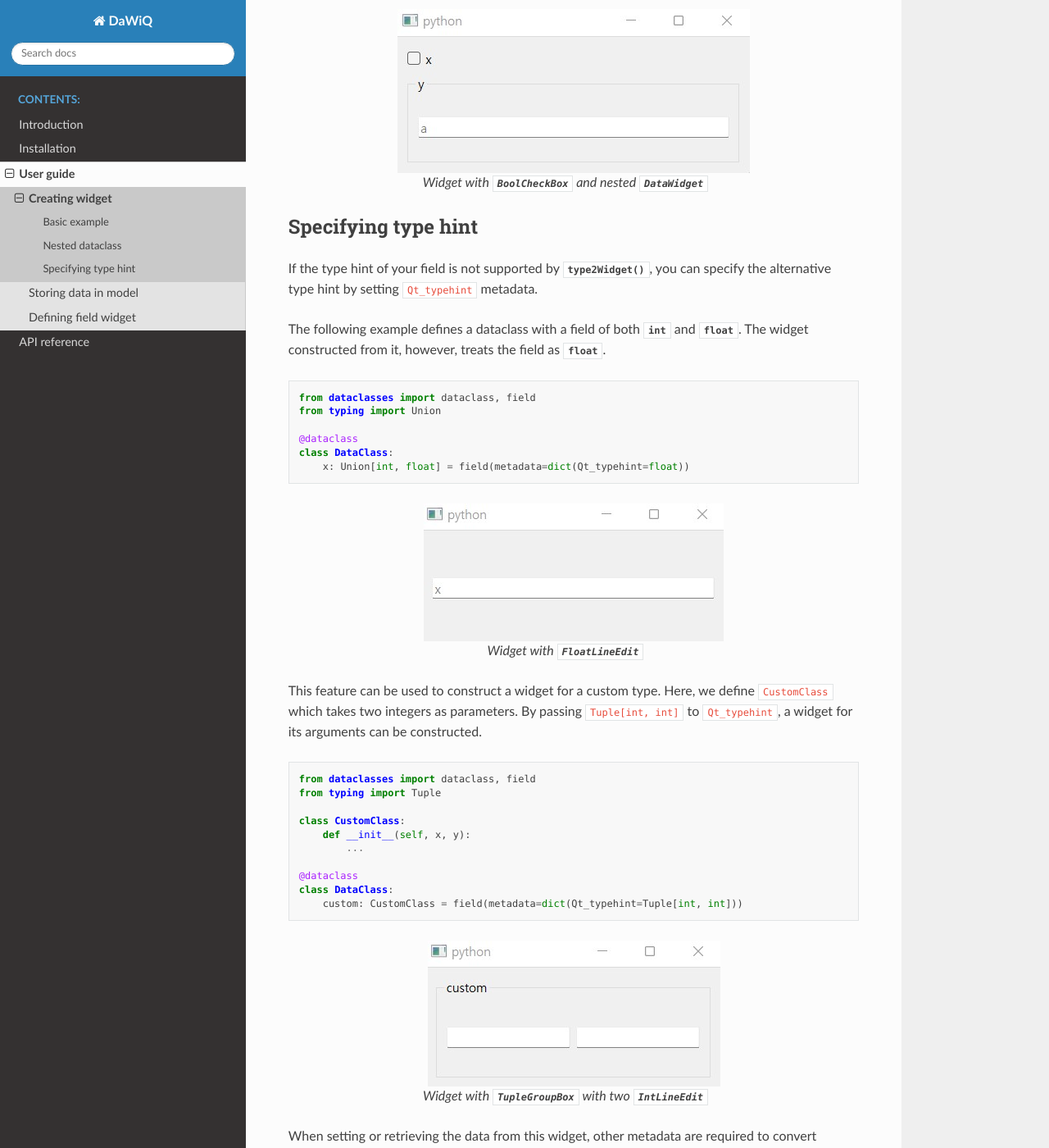
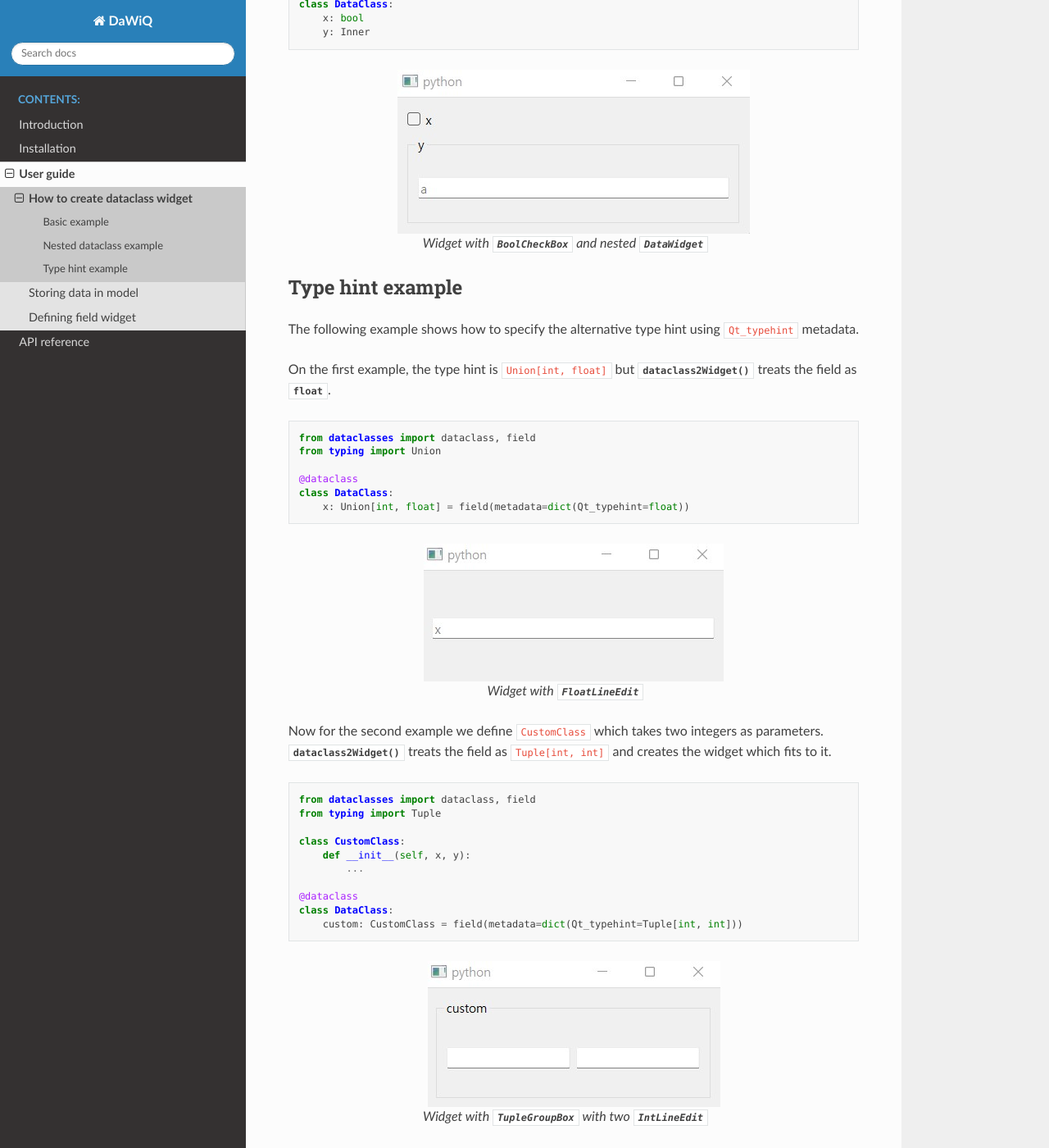
Before and after one commit to JSS95/dawiq, a Sphinx documentation site: the page built from doc/source/user-guide/widget.rst, in a window 1280 px wide and 1400 px high, scrolled down 1215 px. Shown: the whole window at 82% size. Built offline with Sphinx 7.4.7 and the Read the Docs theme 2.0.0, drawn with Linux system fonts in a browser that asks for light colours; some of the changed text lies outside the part shown.

Commit message:
doc: enhance docs
Enhance intro.rst
Enhance widget.rst

```diff
--- a/doc/source/user-guide/widget.rst
+++ b/doc/source/user-guide/widget.rst
@@ -1,12 +1,15 @@
 .. _widget:
 
-===============
-Creating widget
-===============
+==============================
+How to create dataclass widget
+==============================
 
 .. currentmodule:: dawiq
 
-:func:`.dataclass2Widget` constructs :class:`.DataWidget` from dataclass.
+User can create :class:`.DataWidget` from the dataclass type using :func:`.dataclass2Widget`.
+
+By default, type hint of every field must be supported by :func:`.type2Widget`.
+If your type hint is not supported, specify the alternative type hint by setting ``Qt_typehint`` metadata to the field.
 
 Basic example
 =============
@@ -86,8 +89,8 @@ Your widget will look like this:
 
    Widget with :class:`.IntLineEdit` and :class:`.BoolCheckBox`
 
-Nested dataclass
-================
+Nested dataclass example
+========================
 
 Nested dataclass is supported by nested widget.
 
@@ -109,15 +112,14 @@ Nested dataclass is supported by nested widget.
 
    Widget with :class:`.BoolCheckBox` and nested :class:`.DataWidget`
 
-Specifying type hint
-====================
+Type hint example
+=================
 
 .. _type-hint:
 
-If the type hint of your field is not supported by :func:`.type2Widget`, you can specify the alternative type hint by setting ``Qt_typehint`` metadata.
+The following example shows how to specify the alternative type hint using ``Qt_typehint`` metadata.
 
-The following example defines a dataclass with a field of both :class:`int` and :class:`float`.
-The widget constructed from it, however, treats the field as :class:`float`.
+On the first example, the type hint is ``Union[int, float]`` but :func:`.dataclass2Widget` treats the field as :class:`float`.
 
 .. code-block:: python
 
@@ -133,9 +135,8 @@ The widget constructed from it, however, treats the field as :class:`float`.
 
    Widget with :class:`.FloatLineEdit`
 
-This feature can be used to construct a widget for a custom type.
-Here, we define ``CustomClass`` which takes two integers as parameters.
-By passing ``Tuple[int, int]`` to ``Qt_typehint``, a widget for its arguments can be constructed.
+Now for the second example we define ``CustomClass`` which takes two integers as parameters.
+:func:`.dataclass2Widget` treats the field as ``Tuple[int, int]`` and creates the widget which fits to it.
 
 .. code-block:: python
 
```
Also changed, not shown: doc/source/intro.rst (+5 -5 lines).
